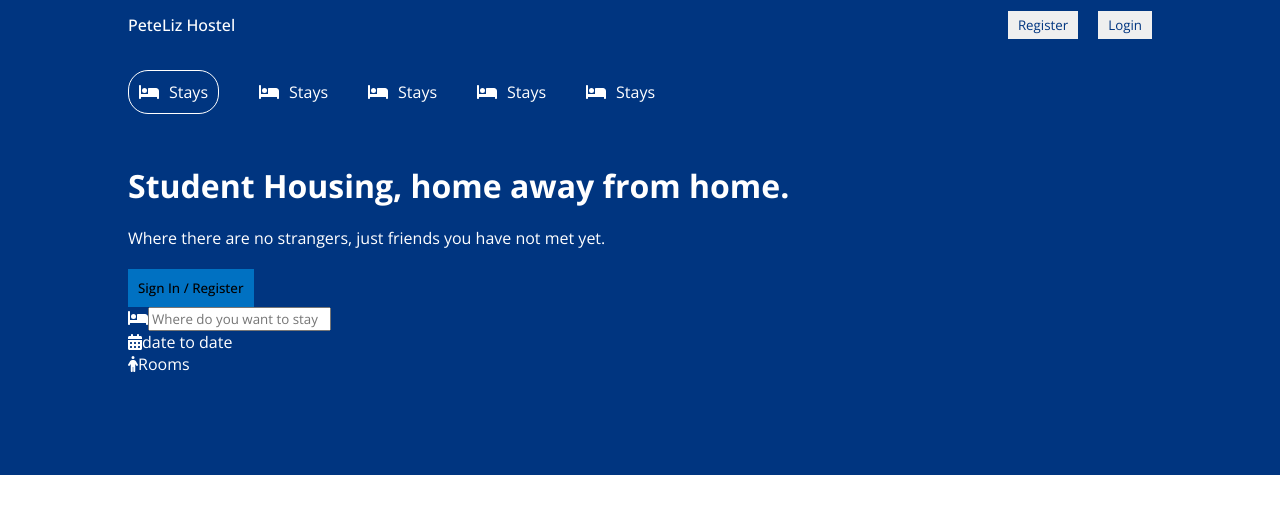
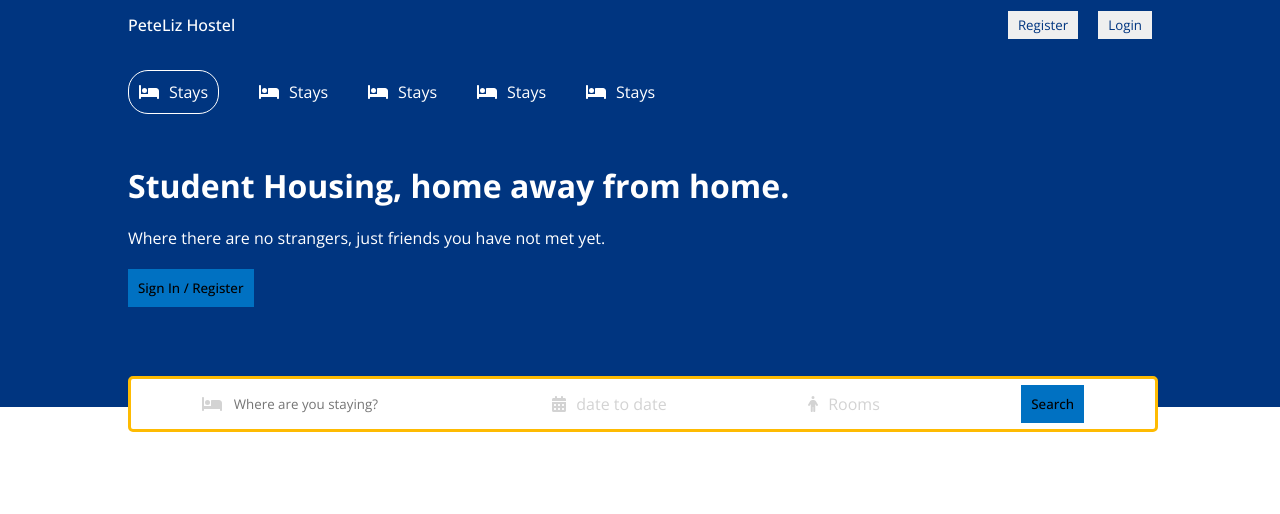
Before and after one commit to jomeista/Undergrad_project, a React (Create React App) app in the folder client/: page / in a window 1280 px wide. Shown: the top 514 px of the page. Built offline with nearby package versions, Linux system fonts and the light colour scheme.

Commit message:
This commit will add CSS style to thee headerSearch component

```diff
--- a/client/src/components/header/Header.css
+++ b/client/src/components/header/Header.css
@@ -3,6 +3,7 @@
   color: white;
   display: flex;
   justify-content: center;
+  position: relative;
 }
 
 .headerContainer {
@@ -40,3 +41,39 @@ margin: 20px 0px 100px 0px;
   padding: 10px;
   cursor: pointer;
 }
+
+
+.headerSearch {
+  height: 30px;
+  background-color: white;
+  border: 3px solid #febb02;
+  display: flex;
+  align-items: center;
+  justify-content: space-around;
+  padding: 10px 0px;
+  border-radius: 5px;
+  position: absolute;
+  bottom: -25px;
+  width: 100%;
+  max-width: 1024px;
+}
+
+.headerIcon {
+  color: lightgray;
+}
+
+.headerSearchItem {
+  display: flex;
+  align-items: center;
+  gap: 10px;
+}
+
+.headerSearchInput {
+   border: none;
+   outline: none;
+}
+
+.headerSearchText {
+  color: lightgray;
+  cursor: pointer;
+}
--- a/client/src/components/header/Header.jsx
+++ b/client/src/components/header/Header.jsx
@@ -38,23 +38,27 @@ const Header = () =>{
       </p>
       <button className="headerBtn">Sign In / Register</button>
       <div className="headerSearch">
-        <div className="heeaderSearchItem">
+        <div className="headerSearchItem">
           <FontAwesomeIcon icon={faBed} className="headerIcon" />
           <input
             type="text"
-            placeholder="Where do you want to stay"
+            placeholder="Where are you staying?"
             className="headerSearchInput"
           />
         </div>
 
-        <div className="heeaderSearchItem">
+        <div className="headerSearchItem">
           <FontAwesomeIcon icon={faCalendarDays} className="headerIcon" />
           <span className="headerSearchText">date to date</span>
         </div>
 
-        <div className="heeaderSearchItem">
+        <div className="headerSearchItem">
           <FontAwesomeIcon icon={faPerson} className="headerIcon" />
-        <span>Rooms</span>
+        <span className="headerSearchText">Rooms</span>
+        </div>
+
+        <div className="headerSearchItem">
+         <button className="headerBtn">Search</button>
         </div>
       </div>
       </div>
```
